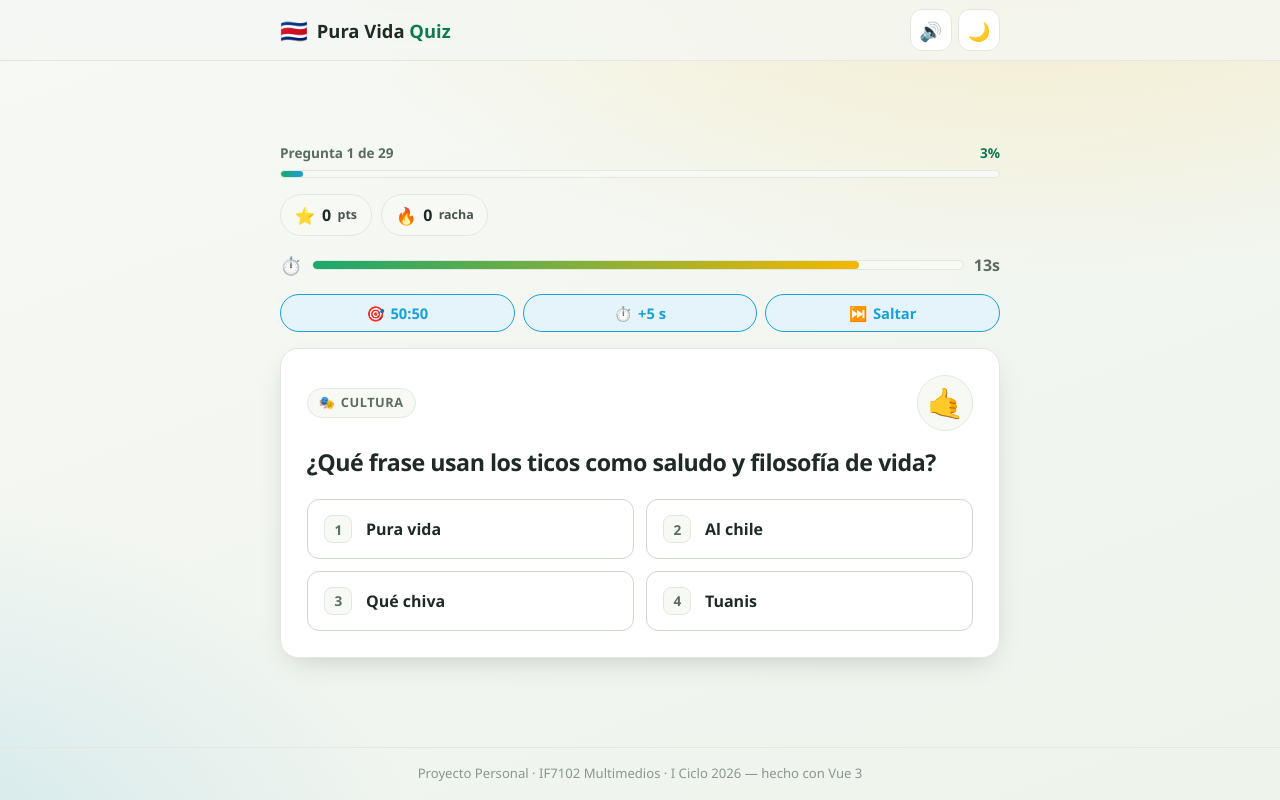
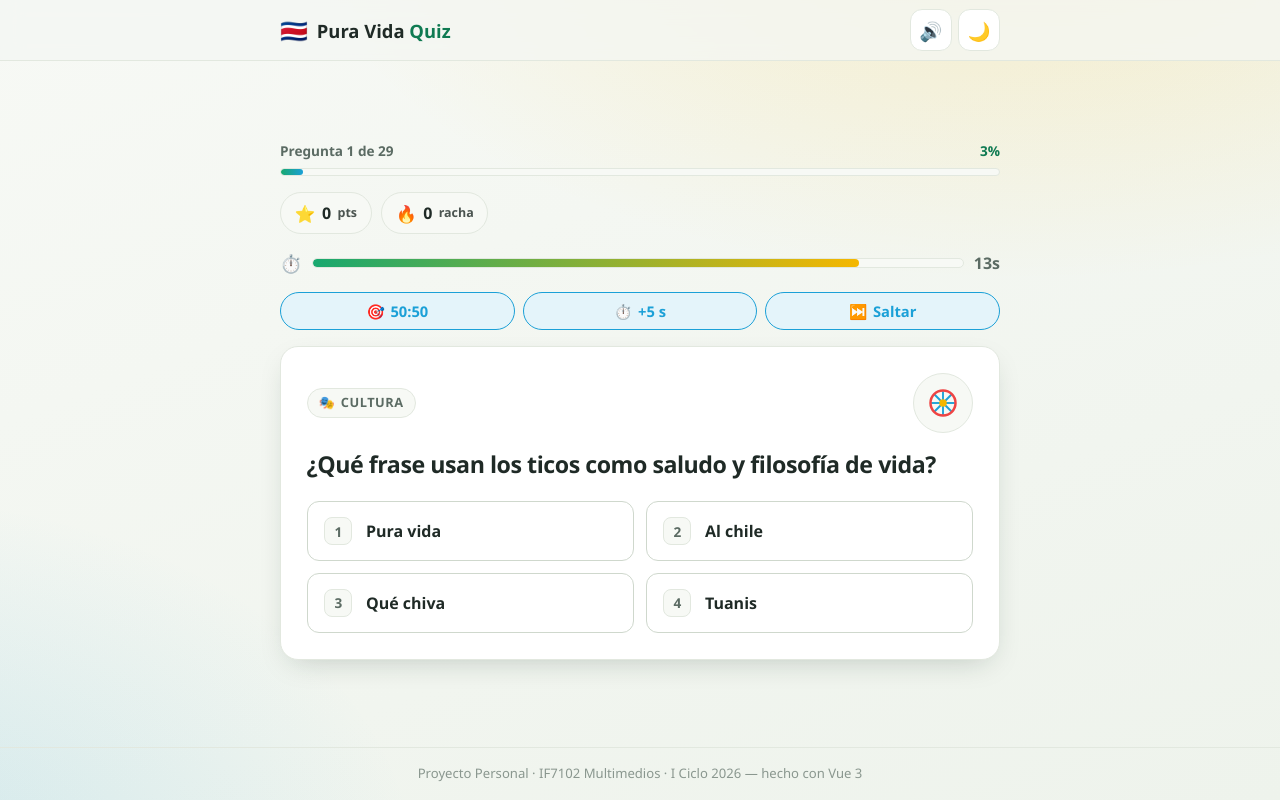
Before and after one commit to harmar03/proyecto-personal-if7102, a Vue app: page / in a window 1280 px wide. Both pictures are taken after a click on the button "¡Comenzar! ▶". Built offline with nearby package versions, Linux system fonts and the light colour scheme.

Commit message:
feat: ilustraciones SVG propias por categoria en la tarjeta de pregunta
Nuevo componente CategoryArt con arte (arbol, volcan, carreta, antorcha, plato, bandera) que reemplaza el emoji y se adapta al tema.

```diff
--- /dev/null
+++ b/src/components/CategoryArt.vue
@@ -0,0 +1,88 @@
+<script setup>
+/**
+ * CategoryArt — Ilustración SVG por categoría (producción propia).
+ * Cada categoría tiene un dibujo simple hecho con formas SVG que usan las
+ * variables de color del tema, por lo que se adaptan a claro/oscuro.
+ * Reutilizable: recibe el id de categoría por prop.
+ */
+defineProps({
+  categoria: { type: String, default: '' },
+})
+</script>
+
+<template>
+  <svg class="art" viewBox="0 0 64 64" role="img" aria-hidden="true">
+    <!-- Naturaleza: árbol y sol -->
+    <g v-if="categoria === 'naturaleza'">
+      <circle cx="47" cy="17" r="7" fill="var(--sol)" />
+      <rect x="29" y="36" width="6" height="20" rx="2" fill="#7a5230" />
+      <circle cx="24" cy="33" r="11" fill="var(--selva)" />
+      <circle cx="40" cy="31" r="12" fill="var(--selva-claro)" />
+      <circle cx="32" cy="23" r="11" fill="var(--selva)" />
+    </g>
+
+    <!-- Geografía: volcán -->
+    <g v-else-if="categoria === 'geografia'">
+      <circle cx="48" cy="16" r="6" fill="var(--sol)" />
+      <rect x="8" y="48" width="48" height="9" rx="4" fill="var(--selva-claro)" />
+      <path d="M14 50 L30 22 L46 50 Z" fill="var(--selva)" />
+      <path d="M24 33 L30 22 L36 33 L32 39 L30 34 L28 39 Z" fill="var(--coral)" />
+    </g>
+
+    <!-- Cultura: rueda de carreta típica -->
+    <g v-else-if="categoria === 'cultura'">
+      <g stroke="var(--cielo)" stroke-width="3">
+        <line x1="32" y1="13" x2="32" y2="51" />
+        <line x1="13" y1="32" x2="51" y2="32" />
+        <line x1="18" y1="18" x2="46" y2="46" />
+        <line x1="46" y1="18" x2="18" y2="46" />
+      </g>
+      <circle cx="32" cy="32" r="20" fill="none" stroke="var(--coral)" stroke-width="4" />
+      <circle cx="32" cy="32" r="6" fill="var(--sol)" />
+    </g>
+
+    <!-- Historia: antorcha -->
+    <g v-else-if="categoria === 'historia'">
+      <rect x="29" y="30" width="6" height="25" rx="2" fill="#7a5230" />
+      <ellipse cx="32" cy="29" rx="9" ry="4" fill="var(--sol)" />
+      <path d="M32 7 C25 16 28 23 32 26 C36 23 39 16 32 7 Z" fill="var(--coral)" />
+      <path d="M32 14 C29 19 30 23 32 25 C34 23 35 19 32 14 Z" fill="var(--sol)" />
+    </g>
+
+    <!-- Gastronomía: plato típico -->
+    <g v-else-if="categoria === 'gastronomia'">
+      <circle cx="32" cy="32" r="21" fill="#f1ece0" stroke="#d8cdb6" stroke-width="2" />
+      <circle cx="32" cy="32" r="14" fill="none" stroke="#d8cdb6" stroke-width="1.5" />
+      <circle cx="26" cy="29" r="6" fill="var(--sol)" />
+      <circle cx="39" cy="28" r="6" fill="#7a5230" />
+      <circle cx="29" cy="39" r="6" fill="var(--selva)" />
+      <circle cx="40" cy="38" r="5" fill="var(--coral)" />
+    </g>
+
+    <!-- Símbolos: bandera de Costa Rica -->
+    <g v-else-if="categoria === 'simbolos'">
+      <rect x="14" y="9" width="3" height="46" rx="1.5" fill="var(--text-tenue)" />
+      <g transform="translate(17 12)">
+        <rect width="34" height="6" y="0" fill="var(--cielo)" />
+        <rect width="34" height="4" y="6" fill="#ffffff" />
+        <rect width="34" height="8" y="10" fill="var(--coral)" />
+        <rect width="34" height="4" y="18" fill="#ffffff" />
+        <rect width="34" height="6" y="22" fill="var(--cielo)" />
+      </g>
+    </g>
+
+    <!-- Por defecto: signo de pregunta -->
+    <g v-else>
+      <circle cx="32" cy="32" r="20" fill="var(--surface-2)" />
+      <text x="32" y="42" text-anchor="middle" font-size="28" font-weight="800" fill="var(--cielo)">?</text>
+    </g>
+  </svg>
+</template>
+
+<style scoped>
+.art {
+  width: 100%;
+  height: 100%;
+  display: block;
+}
+</style>
--- a/src/components/QuestionCard.vue
+++ b/src/components/QuestionCard.vue
@@ -7,6 +7,7 @@
  */
 import { computed } from 'vue'
 import OptionButton from './OptionButton.vue'
+import CategoryArt from './CategoryArt.vue'
 
 const props = defineProps({
   pregunta: { type: Object, required: true },
@@ -41,7 +42,9 @@ const acerto = computed(
       <span class="pregunta__cat">
         <span aria-hidden="true">{{ categoria.emoji }}</span> {{ categoria.nombre }}
       </span>
-      <span class="pregunta__ilustracion" aria-hidden="true">{{ pregunta.emoji }}</span>
+      <span class="pregunta__ilustracion" aria-hidden="true">
+        <CategoryArt :categoria="pregunta.categoria" />
+      </span>
     </header>
 
     <h2 class="pregunta__texto">{{ pregunta.pregunta }}</h2>
@@ -101,12 +104,13 @@ const acerto = computed(
 .pregunta__ilustracion {
   display: grid;
   place-items: center;
-  width: 56px;
-  height: 56px;
-  font-size: 1.9rem;
+  width: 60px;
+  height: 60px;
+  padding: 9px;
   border-radius: 50%;
   background: var(--surface-2);
   border: 1px solid var(--border);
+  flex: 0 0 auto;
 }
 .pregunta__texto {
   font-size: 1.3rem;
```
